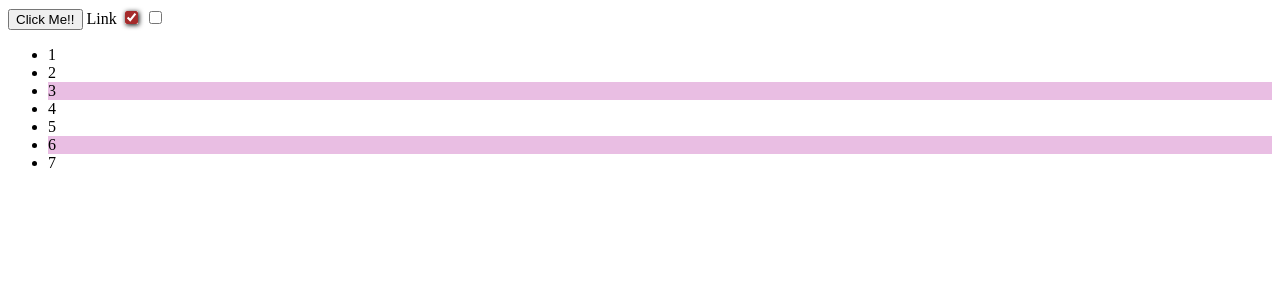
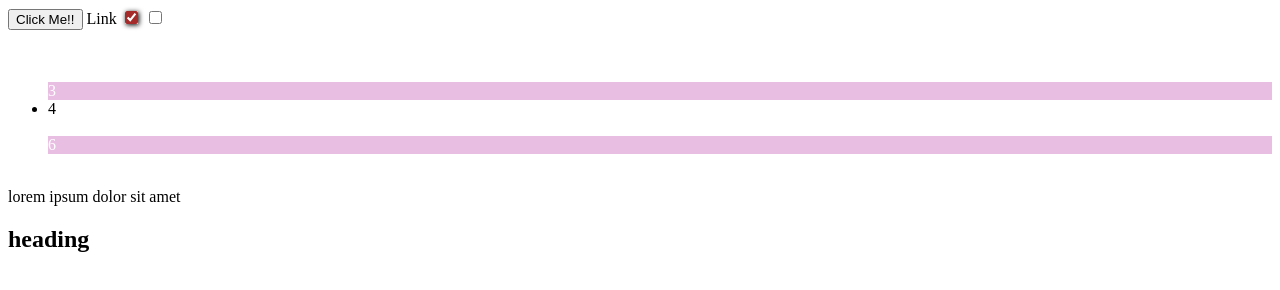
Before and after one commit to krishnagupta2107/FullStack5thSem, a plain HTML site: page psuedoclass.html in a window 1280 px wide. Drawn offline with Linux system fonts and the light colour scheme.

Commit message:
Structural Pseudo Class

```diff
--- a/psuedoclass.html
+++ b/psuedoclass.html
@@ -31,6 +31,13 @@
         li:nth-child(3n){
             background-color: rgb(233, 190, 227);
         }
+         li:not(:nth-child(4)){
+            color: white;
+        } */
+
+        div:has(p){
+            background-color: rgb(0, 255, 255);
+        }
     </style>
 </head>
 <body>
@@ -48,5 +55,11 @@
         <li>6</li>
         <li>7</li>
     </ul>
+     <div>
+        <p>lorem ipsum dolor sit amet</p>
+    </div>
+    <div>
+        <h2>heading</h2>
+    </div>
 </body>
 </html>
```
